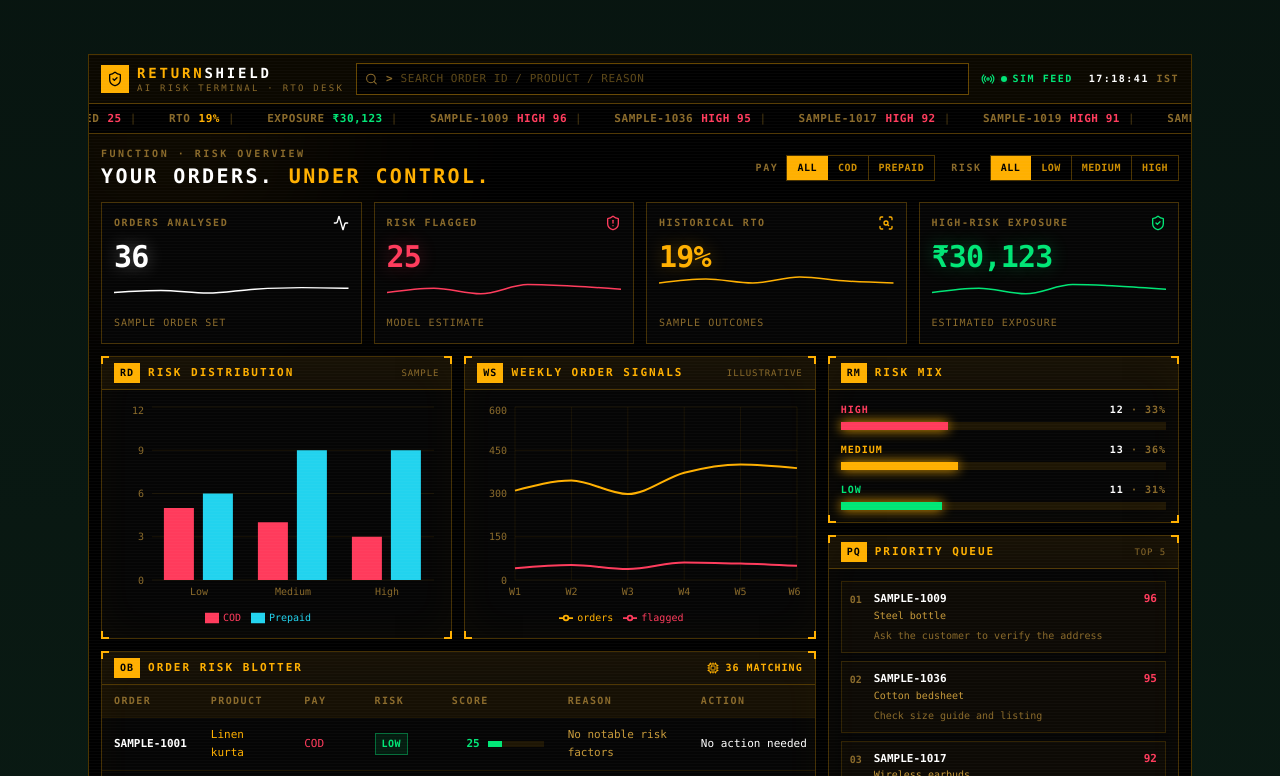
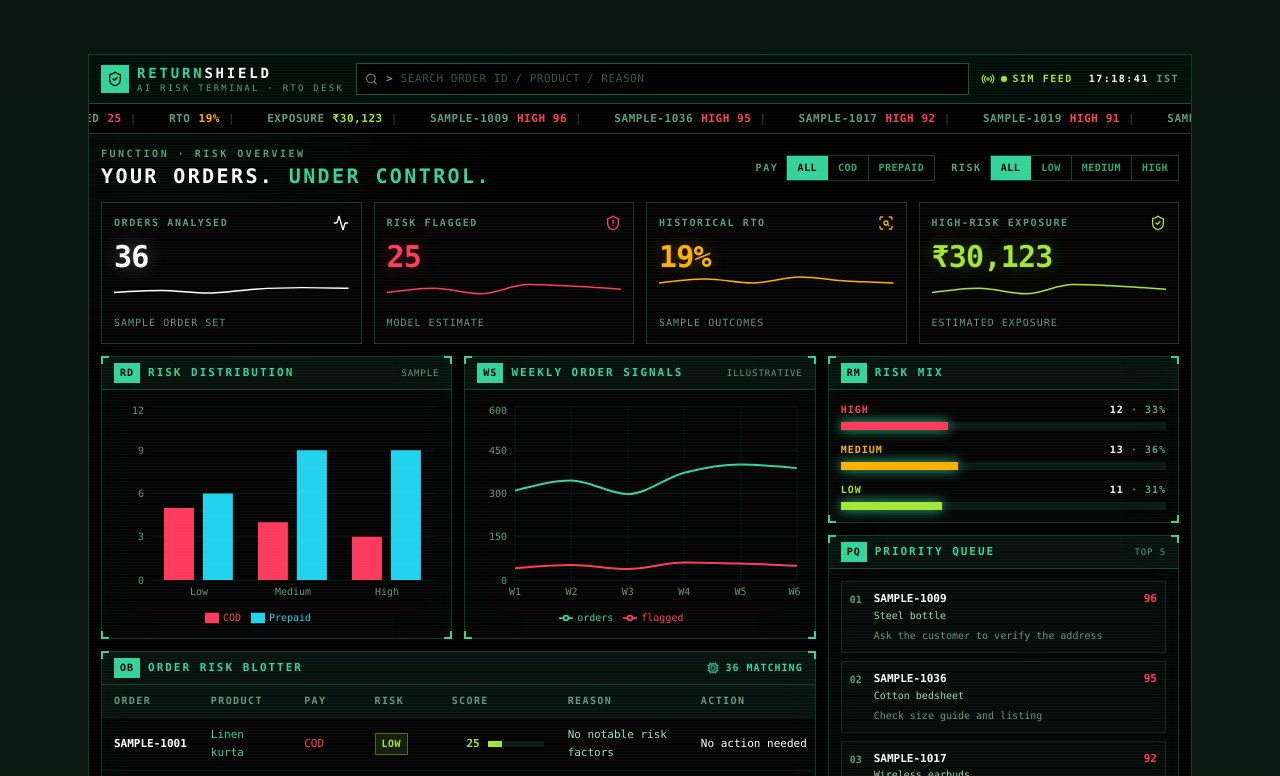
Before and after one commit to iamremontansari-pixel/returnsheild-ai, a Next.js app: page / in a window 1280 px wide. Shown: the part 424-1200 px from the top of the page. Built offline with nearby package versions, Linux system fonts and the light colour scheme; no server answers.

Commit message:
Update DashboardPreview.tsx

```diff
--- a/components/dashboard/DashboardPreview.tsx
+++ b/components/dashboard/DashboardPreview.tsx
@@ -36,36 +36,37 @@ type PaymentFilter = "All" | PaymentMethod;
 type RiskFilter = "All" | RiskLevel;
 
 /* ---------- Terminal palette ---------- */
+const PRIMARY = "#34d399";
 const AMBER = "#ffb000";
-const GREEN = "#00e676";
+const GREEN = "#a3e635";
 const RED = "#ff3b5c";
 const CYAN = "#22d3ee";
-const GRID = "rgba(255,176,0,0.08)";
-const AXIS = "#8a6a2a";
+const GRID = "rgba(52,211,153,0.08)";
+const AXIS = "#5f9a7e";
 
 const riskText: Record<RiskLevel, string> = {
-  Low: "text-[#00e676]",
+  Low: "text-[#a3e635]",
   Medium: "text-[#ffb000]",
   High: "text-[#ff3b5c]",
 };
 
 const riskChip: Record<RiskLevel, string> = {
-  Low: "border-[#00e676]/40 bg-[#00e676]/10 text-[#00e676]",
+  Low: "border-[#a3e635]/40 bg-[#a3e635]/10 text-[#a3e635]",
   Medium: "border-[#ffb000]/40 bg-[#ffb000]/10 text-[#ffb000]",
   High: "border-[#ff3b5c]/40 bg-[#ff3b5c]/10 text-[#ff3b5c]",
 };
 
 const riskBar: Record<RiskLevel, string> = {
-  Low: "bg-[#00e676]",
+  Low: "bg-[#a3e635]",
   Medium: "bg-[#ffb000]",
   High: "bg-[#ff3b5c]",
 };
 
 const tooltipStyle = {
   background: "#050505",
-  border: "1px solid #ffb000",
+  border: "1px solid #34d399",
   borderRadius: 0,
-  color: "#ffb000",
+  color: "#34d399",
   fontFamily: "ui-monospace, SFMono-Regular, Menlo, monospace",
   fontSize: 11,
 };
@@ -108,23 +109,23 @@ function Panel({
   return (
     <section
       className={cn(
-        "relative border border-[#ffb000]/25 bg-[#050505]",
-        "shadow-[inset_0_0_40px_rgba(255,176,0,0.03)]",
+        "relative border border-[#34d399]/25 bg-[#050505]",
+        "shadow-[inset_0_0_40px_rgba(52,211,153,0.03)]",
         className,
       )}
     >
       {/* corner brackets */}
-      <span className="pointer-events-none absolute -left-px -top-px size-2 border-l-2 border-t-2 border-[#ffb000]" />
-      <span className="pointer-events-none absolute -right-px -top-px size-2 border-r-2 border-t-2 border-[#ffb000]" />
-      <span className="pointer-events-none absolute -bottom-px -left-px size-2 border-b-2 border-l-2 border-[#ffb000]" />
-      <span className="pointer-events-none absolute -bottom-px -right-px size-2 border-b-2 border-r-2 border-[#ffb000]" />
+      <span className="pointer-events-none absolute -left-px -top-px size-2 border-l-2 border-t-2 border-[#34d399]" />
+      <span className="pointer-events-none absolute -right-px -top-px size-2 border-r-2 border-t-2 border-[#34d399]" />
+      <span className="pointer-events-none absolute -bottom-px -left-px size-2 border-b-2 border-l-2 border-[#34d399]" />
+      <span className="pointer-events-none absolute -bottom-px -right-px size-2 border-b-2 border-r-2 border-[#34d399]" />
 
-      <header className="flex items-center justify-between gap-3 border-b border-[#ffb000]/25 bg-[#ffb000]/[0.06] px-3 py-1.5">
+      <header className="flex items-center justify-between gap-3 border-b border-[#34d399]/25 bg-[#34d399]/[0.06] px-3 py-1.5">
         <div className="flex items-center gap-2">
-          <span className="bg-[#ffb000] px-1.5 py-0.5 text-[10px] font-bold uppercase tracking-widest text-black">
+          <span className="bg-[#34d399] px-1.5 py-0.5 text-[10px] font-bold uppercase tracking-widest text-black">
             {tag ?? "RS"}
           </span>
-          <h3 className="text-[11px] font-bold uppercase tracking-[0.18em] text-[#ffb000]">
+          <h3 className="text-[11px] font-bold uppercase tracking-[0.18em] text-[#34d399]">
             {title}
           </h3>
         </div>
@@ -149,10 +150,10 @@ function Toggle<T extends string>({
 }) {
   return (
     <div className="flex items-center gap-2">
-      <span className="text-[10px] font-bold uppercase tracking-[0.16em] text-[#8a6a2a]">
+      <span className="text-[10px] font-bold uppercase tracking-[0.16em] text-[#5f9a7e]">
         {label}
       </span>
-      <div className="flex border border-[#ffb000]/30">
+      <div className="flex border border-[#34d399]/30">
         {options.map((o) => (
           <button
             key={o}
@@ -160,10 +161,10 @@ function Toggle<T extends string>({
             aria-pressed={value === o}
             onClick={() => onChange(o)}
             className={cn(
-              "border-r border-[#ffb000]/30 px-2.5 py-1 text-[10px] font-bold uppercase tracking-wider transition-colors last:border-r-0",
+              "border-r border-[#34d399]/30 px-2.5 py-1 text-[10px] font-bold uppercase tracking-wider transition-colors last:border-r-0",
               value === o
-                ? "bg-[#ffb000] text-black"
-                : "text-[#ffb000]/80 hover:bg-[#ffb000]/10 hover:text-[#ffb000]",
+                ? "bg-[#34d399] text-black"
+                : "text-[#34d399]/80 hover:bg-[#34d399]/10 hover:text-[#34d399]",
             )}
           >
             {o}
@@ -211,9 +212,9 @@ function Kpi({
   sparkKey: string;
 }) {
   return (
-    <div className="group relative border border-[#ffb000]/25 bg-[#050505] p-3 transition-colors hover:border-[#ffb000]/70">
+    <div className="group relative border border-[#34d399]/25 bg-[#050505] p-3 transition-colors hover:border-[#34d399]/70">
       <div className="flex items-center justify-between">
-        <span className="text-[10px] font-bold uppercase tracking-[0.16em] text-[#8a6a2a]">
+        <span className="text-[10px] font-bold uppercase tracking-[0.16em] text-[#5f9a7e]">
           {label}
         </span>
         <Icon className="size-4" style={{ color }} />
@@ -225,7 +226,7 @@ function Kpi({
         {value}
       </div>
       <Spark data={spark} dataKey={sparkKey} color={color} />
-      <div className="mt-1 text-[10px] uppercase tracking-widest text-[#8a6a2a]">{note}</div>
+      <div className="mt-1 text-[10px] uppercase tracking-widest text-[#5f9a7e]">{note}</div>
     </div>
   );
 }
@@ -319,7 +320,7 @@ export function DashboardPreview() {
 
   const tickerItems = useMemo(
     () => [
-      { k: "ORDERS", v: String(stats.total), c: AMBER },
+      { k: "ORDERS", v: String(stats.total), c: PRIMARY },
       { k: "FLAGGED", v: String(stats.flagged), c: RED },
       { k: "RTO", v: `${stats.rtoRate}%`, c: AMBER },
       { k: "EXPOSURE", v: `₹${stats.exposure.toLocaleString("en-IN")}`, c: GREEN },
@@ -334,68 +335,68 @@ export function DashboardPreview() {
 
   return (
     <section
-      className="relative overflow-hidden border border-[#ffb000]/30 bg-black font-mono text-[#ffb000]"
+      className="relative overflow-hidden border border-[#34d399]/30 bg-black font-mono text-[#34d399]"
       aria-label="ReturnShield risk terminal"
     >
       <style>{terminalCss}</style>
 
       {/* ambient glow + scanlines */}
-      <div className="pointer-events-none absolute -left-20 -top-20 size-80 rounded-full bg-[#ffb000]/[0.07] blur-[100px]" />
+      <div className="pointer-events-none absolute -left-20 -top-20 size-80 rounded-full bg-[#34d399]/[0.07] blur-[100px]" />
       <div className="pointer-events-none absolute -bottom-24 right-0 size-80 rounded-full bg-[#22d3ee]/[0.05] blur-[110px]" />
       <div className="rs-scan pointer-events-none absolute inset-0 z-20" />
 
       {/* ===== Top command bar ===== */}
-      <div className="relative z-10 flex flex-wrap items-center gap-3 border-b border-[#ffb000]/30 bg-[#0b0800] px-3 py-2">
+      <div className="relative z-10 flex flex-wrap items-center gap-3 border-b border-[#34d399]/30 bg-[#03100a] px-3 py-2">
         <div className="flex items-center gap-2">
-          <span className="flex size-7 items-center justify-center bg-[#ffb000] text-black">
+          <span className="flex size-7 items-center justify-center bg-[#34d399] text-black">
             <ShieldCheck className="size-4" />
           </span>
           <div className="leading-tight">
             <div className="text-sm font-bold tracking-[0.2em]">
               RETURN<span className="text-white">SHIELD</span>
             </div>
-            <div className="text-[9px] uppercase tracking-[0.25em] text-[#8a6a2a]">
+            <div className="text-[9px] uppercase tracking-[0.25em] text-[#5f9a7e]">
               AI Risk Terminal · RTO Desk
             </div>
           </div>
         </div>
 
-        <label className="flex min-w-[200px] flex-1 items-center gap-2 border border-[#ffb000]/40 bg-black px-2 py-1.5 focus-within:border-[#ffb000] focus-within:shadow-[0_0_0_1px_#ffb000]">
-          <Search className="size-3.5 text-[#8a6a2a]" />
-          <span className="text-[11px] font-bold text-[#8a6a2a]">&gt;</span>
+        <label className="flex min-w-[200px] flex-1 items-center gap-2 border border-[#34d399]/40 bg-black px-2 py-1.5 focus-within:border-[#34d399] focus-within:shadow-[0_0_0_1px_#34d399]">
+          <Search className="size-3.5 text-[#5f9a7e]" />
+          <span className="text-[11px] font-bold text-[#5f9a7e]">&gt;</span>
           <input
             value={query}
             onChange={(e) => setQuery(e.target.value)}
             placeholder="SEARCH ORDER ID / PRODUCT / REASON"
             aria-label="Search orders"
-            className="w-full bg-transparent text-[11px] uppercase tracking-wider text-[#ffb000] outline-none placeholder:text-[#5c4718]"
+            className="w-full bg-transparent text-[11px] uppercase tracking-wider text-[#34d399] outline-none placeholder:text-[#2f5a45]"
           />
-          <span className="rs-blink h-3.5 w-1.5 bg-[#ffb000]" />
+          <span className="rs-blink h-3.5 w-1.5 bg-[#34d399]" />
         </label>
 
         <div className="flex items-center gap-4 text-[10px] font-bold uppercase tracking-[0.15em]">
-          <span className="flex items-center gap-1.5 text-[#00e676]">
+          <span className="flex items-center gap-1.5 text-[#a3e635]">
             <Radio className="size-3.5" />
             <span className="relative flex size-1.5">
-              <span className="absolute inline-flex size-full animate-ping rounded-full bg-[#00e676] opacity-60" />
-              <span className="relative inline-flex size-1.5 rounded-full bg-[#00e676]" />
+              <span className="absolute inline-flex size-full animate-ping rounded-full bg-[#a3e635] opacity-60" />
+              <span className="relative inline-flex size-1.5 rounded-full bg-[#a3e635]" />
             </span>
             SIM FEED
           </span>
           <span className="tabular-nums text-white">
-            {now ?? "--:--:--"} <span className="text-[#8a6a2a]">IST</span>
+            {now ?? "--:--:--"} <span className="text-[#5f9a7e]">IST</span>
           </span>
         </div>
       </div>
 
       {/* ===== Ticker tape ===== */}
-      <div className="relative z-10 overflow-hidden border-b border-[#ffb000]/30 bg-black py-1.5">
+      <div className="relative z-10 overflow-hidden border-b border-[#34d399]/30 bg-black py-1.5">
         <div className="rs-marquee flex w-max gap-8 whitespace-nowrap pr-8">
           {[...tickerItems, ...tickerItems].map((t, i) => (
             <span key={i} className="flex items-center gap-2 text-[11px] font-bold tracking-wider">
-              <span className="text-[#8a6a2a]">{t.k}</span>
+              <span className="text-[#5f9a7e]">{t.k}</span>
               <span style={{ color: t.c }}>{t.v}</span>
-              <span className="text-[#3a2c0c]">|</span>
+              <span className="text-[#1f3a2c]">|</span>
             </span>
           ))}
         </div>
@@ -405,11 +406,11 @@ export function DashboardPreview() {
         {/* ===== Filters ===== */}
         <div className="flex flex-wrap items-center justify-between gap-3">
           <div>
-            <div className="text-[10px] font-bold uppercase tracking-[0.25em] text-[#8a6a2a]">
+            <div className="text-[10px] font-bold uppercase tracking-[0.25em] text-[#5f9a7e]">
               Function · Risk Overview
             </div>
             <h2 className="text-lg font-bold uppercase tracking-[0.12em] text-white sm:text-xl">
-              Your orders. <span className="text-[#ffb000]">Under control.</span>
+              Your orders. <span className="text-[#34d399]">Under control.</span>
             </h2>
           </div>
           <div className="flex flex-wrap items-center gap-4">
@@ -476,7 +477,7 @@ export function DashboardPreview() {
               <Panel
                 title="Risk Distribution"
                 tag="RD"
-                right={<span className="text-[9px] tracking-widest text-[#8a6a2a]">SAMPLE</span>}
+                right={<span className="text-[9px] tracking-widest text-[#5f9a7e]">SAMPLE</span>}
               >
                 <div
                   className="h-56"
@@ -488,8 +489,8 @@ export function DashboardPreview() {
                       <CartesianGrid stroke={GRID} vertical={false} />
                       <XAxis dataKey="level" stroke={AXIS} tickLine={false} axisLine={false} tick={{ fontSize: 10 }} />
                       <YAxis stroke={AXIS} allowDecimals={false} tickLine={false} axisLine={false} tick={{ fontSize: 10 }} />
-                      <Tooltip contentStyle={tooltipStyle} cursor={{ fill: "rgba(255,176,0,0.06)" }} />
-                      <Legend wrapperStyle={{ fontSize: 10, color: AMBER }} />
+                      <Tooltip contentStyle={tooltipStyle} cursor={{ fill: "rgba(52,211,153,0.06)" }} />
+                      <Legend wrapperStyle={{ fontSize: 10, color: PRIMARY }} />
                       <Bar dataKey="COD" fill={RED} maxBarSize={30} />
                       <Bar dataKey="Prepaid" fill={CYAN} maxBarSize={30} />
                     </BarChart>
@@ -500,7 +501,7 @@ export function DashboardPreview() {
               <Panel
                 title="Weekly Order Signals"
                 tag="WS"
-                right={<span className="text-[9px] tracking-widest text-[#8a6a2a]">ILLUSTRATIVE</span>}
+                right={<span className="text-[9px] tracking-widest text-[#5f9a7e]">ILLUSTRATIVE</span>}
               >
                 <div
                   className="h-56"
@@ -513,8 +514,8 @@ export function DashboardPreview() {
                       <XAxis dataKey="week" stroke={AXIS} tickLine={false} axisLine={false} tick={{ fontSize: 10 }} />
                       <YAxis stroke={AXIS} tickLine={false} axisLine={false} tick={{ fontSize: 10 }} />
                       <Tooltip contentStyle={tooltipStyle} />
-                      <Legend wrapperStyle={{ fontSize: 10, color: AMBER }} />
-                      <Line type="monotone" dataKey="orders" stroke={AMBER} strokeWidth={2} dot={false} activeDot={{ r: 4, fill: AMBER }} />
+                      <Legend wrapperStyle={{ fontSize: 10, color: PRIMARY }} />
+                      <Line type="monotone" dataKey="orders" stroke={PRIMARY} strokeWidth={2} dot={false} activeDot={{ r: 4, fill: PRIMARY }} />
                       <Line type="monotone" dataKey="flagged" stroke={RED} strokeWidth={2} dot={false} activeDot={{ r: 4, fill: RED }} />
                     </LineChart>
                   </ResponsiveContainer>
@@ -527,7 +528,7 @@ export function DashboardPreview() {
               title="Order Risk Blotter"
               tag="OB"
               right={
-                <span className="flex items-center gap-1.5 text-[10px] font-bold tracking-widest text-[#ffb000]">
+                <span className="flex items-center gap-1.5 text-[10px] font-bold tracking-widest text-[#34d399]">
                   <Cpu className="size-3" />
                   {rows.length} MATCHING
                 </span>
@@ -536,7 +537,7 @@ export function DashboardPreview() {
               <div className="-m-3 overflow-x-auto">
                 <table className="w-full min-w-[720px] text-left text-[11px]">
                   <caption className="sr-only">Sample orders matching the selected filters</caption>
-                  <thead className="bg-[#ffb000]/[0.07] text-[10px] uppercase tracking-[0.14em] text-[#8a6a2a]">
+                  <thead className="bg-[#34d399]/[0.07] text-[10px] uppercase tracking-[0.14em] text-[#5f9a7e]">
                     <tr>
                       {["Order", "Product", "Pay", "Risk", "Score", "Reason", "Action"].map((h) => (
                         <th key={h} scope="col" className="px-3 py-2 font-bold">
@@ -549,10 +550,10 @@ export function DashboardPreview() {
                     {rows.slice(0, 8).map((o) => (
                       <tr
                         key={o.id}
-                        className="border-t border-[#ffb000]/10 transition-colors hover:bg-[#ffb000]/[0.06]"
+                        className="border-t border-[#34d399]/10 transition-colors hover:bg-[#34d399]/[0.06]"
                       >
                         <td className="whitespace-nowrap px-3 py-2 font-bold text-white">{o.id}</td>
-                        <td className="px-3 py-2 text-[#ffb000]">{o.product}</td>
+                        <td className="px-3 py-2 text-[#34d399]">{o.product}</td>
                         <td className="px-3 py-2">
                           <span className={o.payment === "COD" ? "text-[#ff3b5c]" : "text-[#22d3ee]"}>
                             {o.payment}
@@ -573,7 +574,7 @@ export function DashboardPreview() {
                             <span className={cn("w-7 text-right font-bold tabular-nums", riskText[o.risk])}>
                               {o.score}
                             </span>
-                            <span className="h-1.5 w-14 bg-[#ffb000]/10">
+                            <span className="h-1.5 w-14 bg-[#34d399]/10">
                               <span
                                 className={cn("block h-full", riskBar[o.risk])}
                                 style={{ width: `${Math.min(100, Math.max(0, o.score))}%` }}
@@ -581,7 +582,7 @@ export function DashboardPreview() {
                             </span>
                           </div>
                         </td>
-                        <td className="max-w-[200px] px-3 py-2 leading-relaxed text-[#c79a3a]">{o.reason}</td>
+                        <td className="max-w-[200px] px-3 py-2 leading-relaxed text-[#9fd9bb]">{o.reason}</td>
                         <td className="max-w-[200px] px-3 py-2 leading-relaxed text-white">{o.action}</td>
                       </tr>
                     ))}
@@ -589,7 +590,7 @@ export function DashboardPreview() {
                 </table>
 
                 {rows.length === 0 && (
-                  <p className="p-8 text-center text-xs uppercase tracking-widest text-[#8a6a2a]">
+                  <p className="p-8 text-center text-xs uppercase tracking-widest text-[#5f9a7e]">
                     No orders match. Adjust filters or search.
                   </p>
                 )}
@@ -606,10 +607,10 @@ export function DashboardPreview() {
                     <div className="mb-1 flex items-center justify-between text-[10px] font-bold uppercase tracking-widest">
                       <span className={riskText[m.level]}>{m.level}</span>
                       <span className="tabular-nums text-white">
-                        {m.count} <span className="text-[#8a6a2a]">· {m.pct}%</span>
+                        {m.count} <span className="text-[#5f9a7e]">· {m.pct}%</span>
                       </span>
                     </div>
-                    <div className="h-2 bg-[#ffb000]/10">
+                    <div className="h-2 bg-[#34d399]/10">
                       <div
                         className={cn("h-full transition-all duration-500", riskBar[m.level])}
                         style={{ width: `${m.pct}%`, boxShadow: "0 0 12px currentColor" }}
@@ -620,9 +621,9 @@ export function DashboardPreview() {
               </div>
             </Panel>
 
-            <Panel title="Priority Queue" tag="PQ" right={<span className="text-[9px] tracking-widest text-[#8a6a2a]">TOP 5</span>}>
+            <Panel title="Priority Queue" tag="PQ" right={<span className="text-[9px] tracking-widest text-[#5f9a7e]">TOP 5</span>}>
               {priority.length === 0 ? (
-                <p className="py-4 text-center text-[11px] uppercase tracking-widest text-[#8a6a2a]">
+                <p className="py-4 text-center text-[11px] uppercase tracking-widest text-[#5f9a7e]">
                   Queue empty
                 </p>
               ) : (
@@ -630,9 +631,9 @@ export function DashboardPreview() {
                   {priority.map((o, i) => (
                     <li
                       key={o.id}
-                      className="flex items-start gap-3 border border-[#ffb000]/15 bg-[#ffb000]/[0.03] p-2 transition-colors hover:border-[#ffb000]/50"
+                      className="flex items-start gap-3 border border-[#34d399]/15 bg-[#34d399]/[0.03] p-2 transition-colors hover:border-[#34d399]/50"
                     >
-                      <span className="mt-0.5 text-[10px] font-bold text-[#8a6a2a]">
+                      <span className="mt-0.5 text-[10px] font-bold text-[#5f9a7e]">
                         {String(i + 1).padStart(2, "0")}
                       </span>
                       <div className="min-w-0 flex-1">
@@ -642,8 +643,8 @@ export function DashboardPreview() {
                             {o.score}
                           </span>
                         </div>
-                        <div className="truncate text-[10px] text-[#c79a3a]">{o.product}</div>
-                        <div className="mt-1 text-[10px] leading-relaxed text-[#8a6a2a]">{o.action}</div>
+                        <div className="truncate text-[10px] text-[#9fd9bb]">{o.product}</div>
+                        <div className="mt-1 text-[10px] leading-relaxed text-[#5f9a7e]">{o.action}</div>
                       </div>
                     </li>
                   ))}
@@ -658,8 +659,8 @@ export function DashboardPreview() {
                   ["Scoring model", "Preview", AMBER],
                   ["Auto-actions", "Needs approval", GREEN],
                 ].map(([k, v, c]) => (
-                  <div key={k} className="flex items-center justify-between border-b border-[#ffb000]/10 pb-1.5 last:border-0">
-                    <dt className="text-[#8a6a2a]">{k}</dt>
+                  <div key={k} className="flex items-center justify-between border-b border-[#34d399]/10 pb-1.5 last:border-0">
+                    <dt className="text-[#5f9a7e]">{k}</dt>
                     <dd style={{ color: c }}>{v}</dd>
                   </div>
                 ))}
@@ -669,9 +670,9 @@ export function DashboardPreview() {
         </div>
 
         {/* ===== Footnote ===== */}
-        <div className="flex flex-col gap-1 border-t border-[#ffb000]/20 pt-2 text-[10px] uppercase tracking-widest text-[#8a6a2a] sm:flex-row sm:items-center sm:justify-between">
+        <div className="flex flex-col gap-1 border-t border-[#34d399]/20 pt-2 text-[10px] uppercase tracking-widest text-[#5f9a7e] sm:flex-row sm:items-center sm:justify-between">
           <span>Scores and outcomes are illustrative values from a fictional dataset.</span>
-          <span className="flex items-center gap-1.5 text-[#00e676]">
+          <span className="flex items-center gap-1.5 text-[#a3e635]">
             <ShieldCheck className="size-3.5" />
             Suggested actions require your approval
           </span>
```
